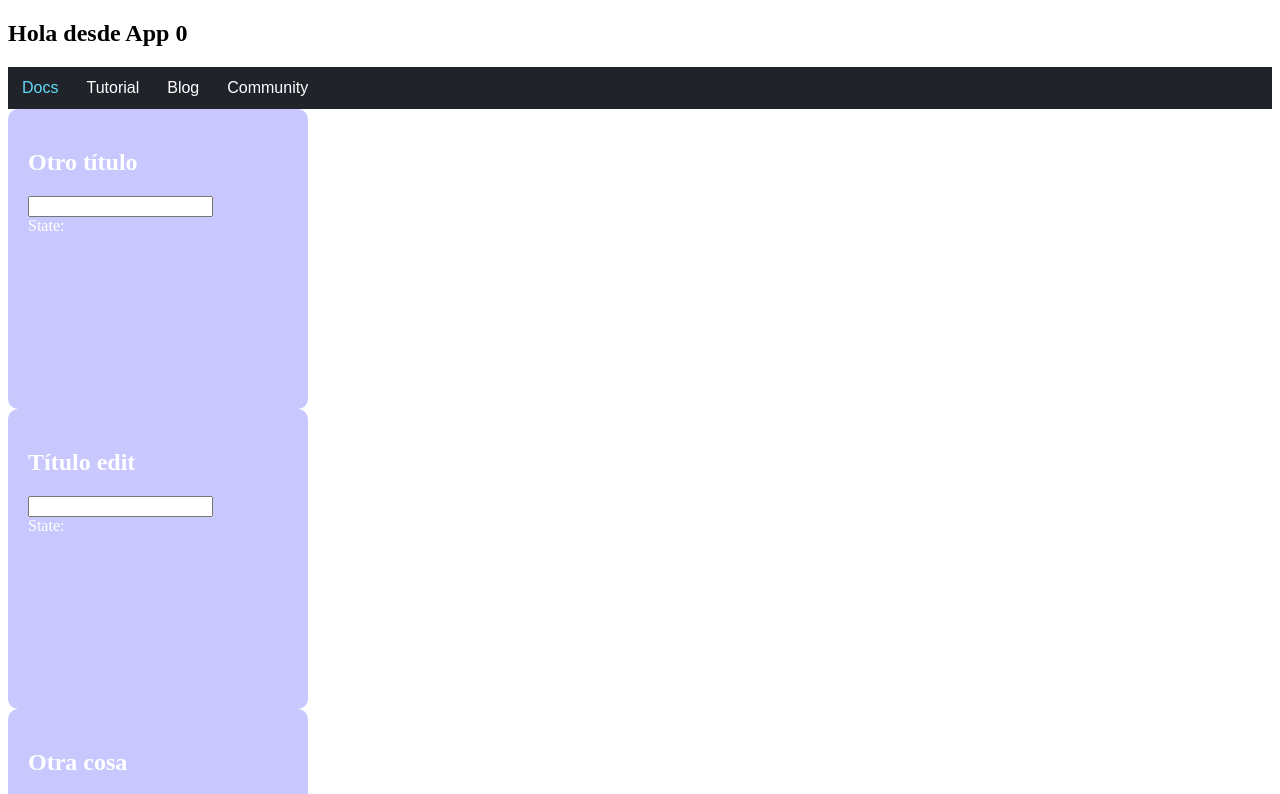
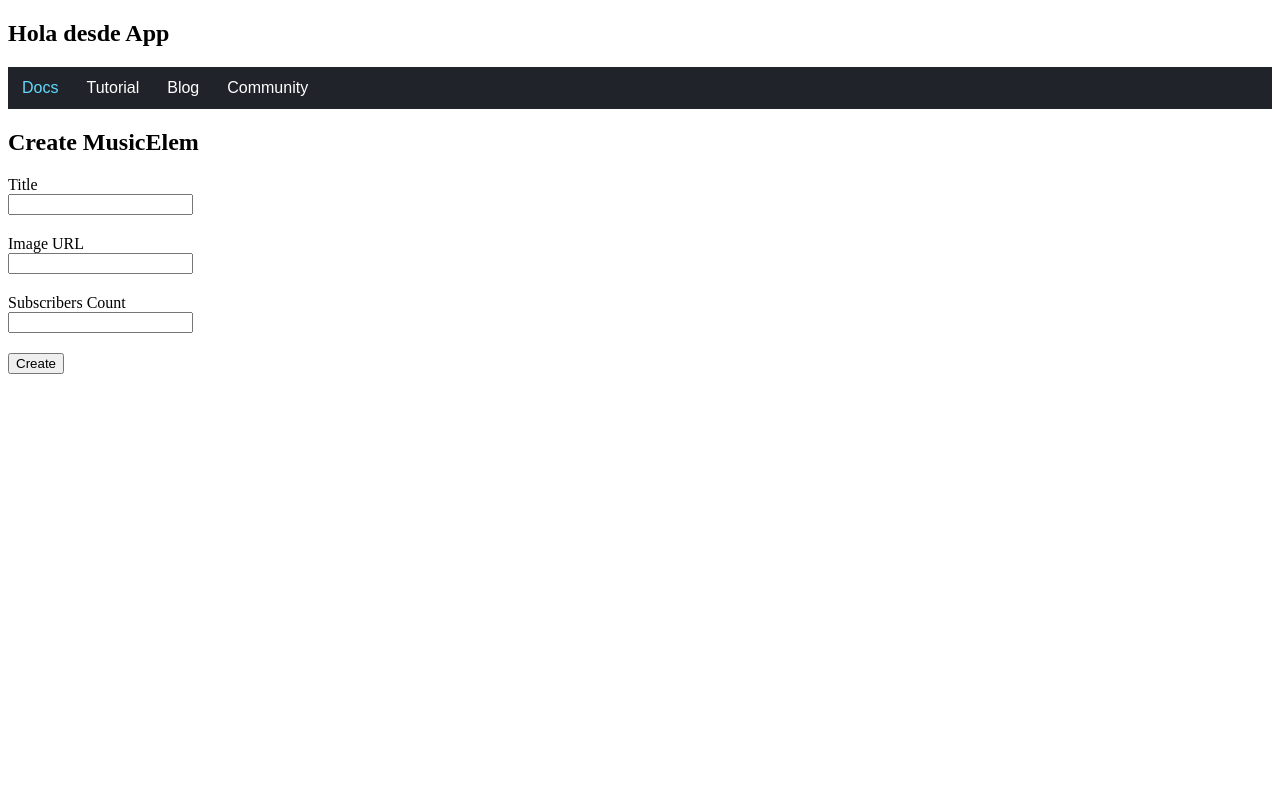
Before and after one commit to sebasgavi/212-adv-react-intro, a React (Create React App) app: page /#/form in a window 1280 px wide. Shown: the top 794 px of the page. Built offline with nearby package versions, Linux system fonts and the light colour scheme.

Commit message:
MusicElemForm

```diff
--- a/src/components/App/App.tsx
+++ b/src/components/App/App.tsx
@@ -2,58 +2,41 @@ import React from 'react';
 import './App.css';
 import { Link } from '../Link/Link';
 import MusicElem, { MusicElemProps } from '../MusicElem/MusicElem';
+import MusicElemForm from '../MusicElemForm/MusicElemForm';
 
 type MusicElemObj = MusicElemProps & {
   id: number;
 }
 
-const musicElems: MusicElemObj[] = [
-  {
-    id: Math.random(),
-    title: 'Otro título',
-    img: '',
-  },
-  {
-    id: Math.random(),
-    title: 'Título edit',
-    img: ''
-  },
-  {
-    id: Math.random(),
-    title: 'Otra cosa',
-    img: '',
-  },
-  {
-    id: Math.random(),
-    title: 'Una cuarta cosa',
-    img: '',
-  },
-  {
-    id: Math.random(),
-    title: 'La quinta',
-    img: '',
-  },
-  {
-    id: Math.random(),
-    title: 'Última',
-    img: '',
-  },
-];
-
 function App() {
 
-  const [ count, setCount ] = React.useState(0);
-  React.useEffect(() => {
-   /*  setInterval(() => {
-      setCount(prev => prev + 1);
-    }, 1000); */
-  }, []);
+  const [ musicElems, setMusicElems ] = React.useState<MusicElemObj[]>([]);
 
-  console.log('render');
+  const handleCreate = (newMusicElem: MusicElemProps) => {
+    console.log('nuevo elemento!', newMusicElem);
+
+    const arrayCopy = musicElems.slice(); // crear una copia del arreglo
+    arrayCopy.push({ // agregamos el nuevo elemento con la información recibida
+      id: Math.random(),
+      img: newMusicElem.img,
+      title: newMusicElem.title
+    });
+
+    // creamos un nuevo arreglo
+    const newArray = [
+      ...musicElems, // ponemos todos los elementos que ya existían
+      { // agregamos el nuevo elemento con la información recibida
+        id: Math.random(),
+        img: newMusicElem.img,
+        title: newMusicElem.title
+      }
+    ];
+    setMusicElems(arrayCopy);
+  }
 
   return (
     <div>
-      <h2>Hola desde App {count}</h2>
+      <h2>Hola desde App</h2>
 
       <nav className="App__nav">
         <Link
@@ -71,6 +54,8 @@ function App() {
           url="https://reactjs.org/community/support.html"></Link>
       </nav>
 
+      <MusicElemForm onCreate={handleCreate} />
+
       {musicElems.map((elem) => {
         return <MusicElem key={elem.id} title={elem.title} img="" />;
       })}
--- a/src/components/MusicElem/MusicElem.tsx
+++ b/src/components/MusicElem/MusicElem.tsx
@@ -6,33 +6,23 @@ export interface MusicElemProps {
   title: string;
 }
 
-const MusicElem: React.FC<MusicElemProps> = (props) => {
-  const [ color, setColor ] = React.useState(255);
-  console.log('dentro de MusicElem');
-  const r = Math.random(); // en cada renderización va a ser diferente
+const MusicElem: React.FC<MusicElemProps> = ({ img, title }) => {
+  // const { img, title } = props;
 
+  // const img = props.img;
+  // const title = props.title;
+
+  const [ color, setColor ] = React.useState( Math.floor(Math.random() * 255) );
   const colorStr = `rgb(200, 200, ${color})`;
+
   const styles: React.CSSProperties = {
     backgroundColor: colorStr,
+    backgroundImage: img,
   };
 
-  const changeColor = () => {
-    setColor(Math.floor(Math.random() * 255));
-  }
-
-  const [ inputValue, setInputValue ] = React.useState('');
-
-  const handleInput: React.FormEventHandler<HTMLInputElement> = (event: any) => {
-    setInputValue(event.target.value);
-  }
-
   return (<article className="MusicElem"
-    onClick={changeColor}
     style={styles}>
-    <h2>{props.title}</h2>
-    <input onChange={handleInput} />
-    <br />
-    State: {inputValue}
+    <h2>{title}</h2>
   </article>);
 }
 
--- /dev/null
+++ b/src/components/MusicElemForm/MusicElemForm.css
@@ -0,0 +1,14 @@
+
+.MusicElemForm label {
+  display: block;
+  margin-bottom: 20px;
+}
+
+
+.MusicElemForm input {
+  display: block;
+}
+
+.MusicElemForm__error {
+  color: red;
+}
--- /dev/null
+++ b/src/components/MusicElemForm/MusicElemForm.tsx
@@ -0,0 +1,101 @@
+import * as React from 'react';
+import { MusicElemProps } from '../MusicElem/MusicElem';
+import './MusicElemForm.css';
+
+interface MusicElemFormProps {
+  onCreate: (newMusicElem: MusicElemProps) => void; // evento propia que se dispara al crear un elemento
+}
+
+const MusicElemForm: React.FC<MusicElemFormProps> = ({ onCreate }) => {
+
+  // estado para guardar si el usuario ya intentó enviar el formulario, por defecto es falso
+  const [ formSubmitted, setFormSubmitted ] = React.useState(false);
+
+  // estado para guardar el valor del input title
+  const [ title, setTitle ] = React.useState('');
+  const handleTitleChange: React.ChangeEventHandler<HTMLInputElement> = (event) => {
+    setTitle(event.target.value);
+  }
+
+  // estado para guardar el valor del input url
+  const [ url, setUrl ] = React.useState('');
+  const handleUrlChange: React.ChangeEventHandler<HTMLInputElement> = (event) => {
+    setUrl(event.target.value);
+  }
+
+  // estado para guardar el valor del input subscribers
+  const [ subscribers, setSubscribers ] = React.useState('');
+  const handleSubscribersChange: React.ChangeEventHandler<HTMLInputElement> = (event) => {
+    const value = event.target.value;
+    const allDigitsRegExp = /^\d*$/;
+    if(allDigitsRegExp.test(value)) {
+      setSubscribers(value);
+    }
+  }
+
+  // boolean de validación
+  const isTitleValid = title.length >= 5 && title.length <= 10;
+  const isUrlValid = url.length >= 10;
+  const isSubscribersValid = parseInt(subscribers) >= 100;
+
+  // event handler para el submit
+  const handleSubmit: React.FormEventHandler<HTMLFormElement> = (event: any) => {
+    event.preventDefault();
+    setFormSubmitted(true); // si el usuario intenta enviar el formulario, el booleano pasa a true
+    // condición para saber si todos los campos son válidos
+    if(isTitleValid && isUrlValid) {
+      console.log('valid');
+      // si el formulario es válido, llamamos al evento onCreate
+      onCreate({
+        img: url,
+        title: title
+      });
+    } else {
+      console.log('invalid');
+    }
+  }
+
+  return (<form className="MusicElemForm"
+    onSubmit={handleSubmit}>
+
+    <h2>Create MusicElem</h2>
+
+    <label>
+      Title
+      <input type="text"
+        onChange={handleTitleChange}
+        value={title} />
+      {/* condición para mostrar el error si ya intentó enviar el formulario y este campo es inválido */}
+      {(formSubmitted && !isTitleValid) &&
+        <p className="MusicElemForm__error">Title must be at least 5 characters long</p>
+      }
+    </label>
+
+    <label>
+      Image URL
+      <input type="text"
+        onChange={handleUrlChange}
+        value={url} />
+      {(formSubmitted && !isUrlValid) &&
+        <p className="MusicElemForm__error">The URL must be at least 10 characters long</p>
+      }
+    </label>
+
+    <label>
+      Subscribers Count
+      <input type="text"
+        onChange={handleSubscribersChange}
+        value={subscribers} />
+      {(formSubmitted && !isSubscribersValid) &&
+        <p className="MusicElemForm__error">Must have at least 100 subscribers</p>
+      }
+    </label>
+
+    <button>
+      Create
+    </button>
+
+  </form>);
+}
+
+export default MusicElemForm;
```
